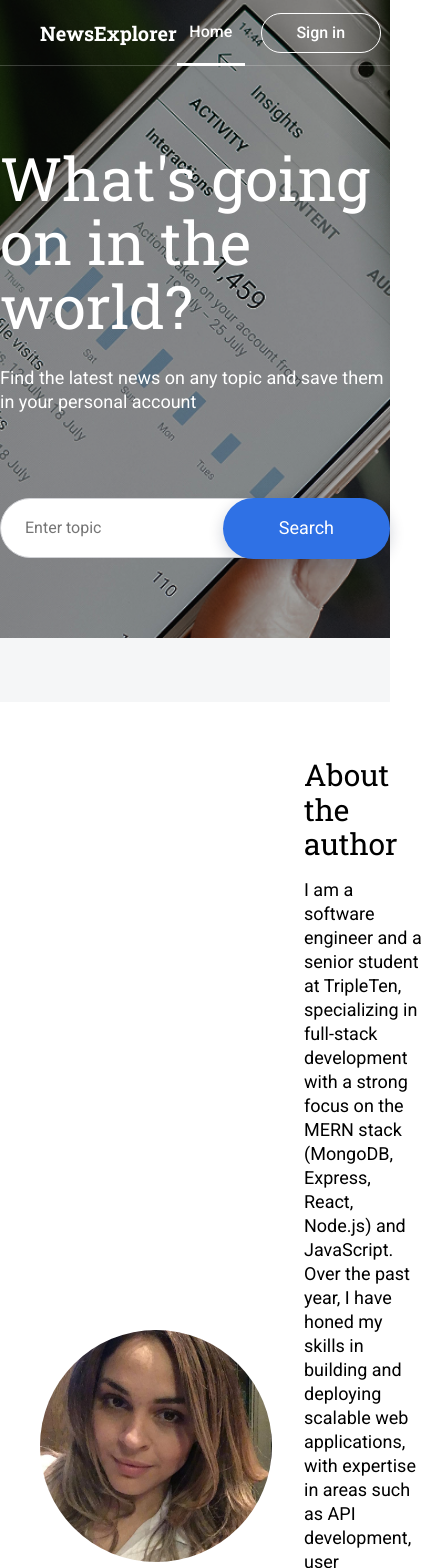
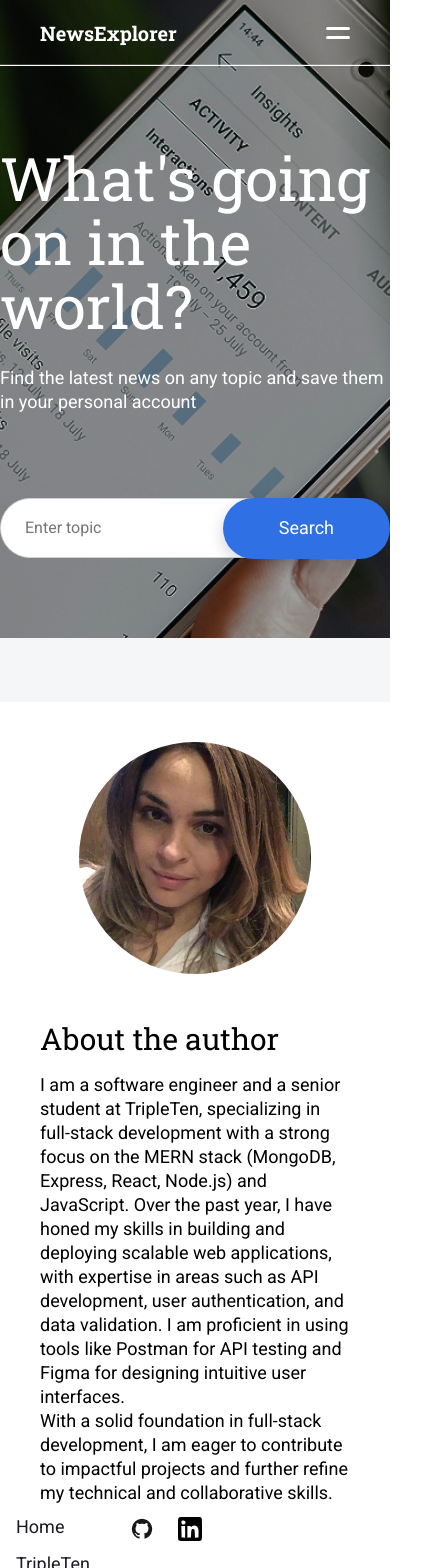
Before and after one commit to Sharrine8/final-project_frontend, a React (Vite) app: page / in a window 390 px wide. Shown: the top 1568 px of the page, 423 px wide, since content can reach past the window. Built offline with nearby package versions, Linux system fonts and the light colour scheme.

Commit message:
fix: css

```diff
--- a/src/components/About/About.css
+++ b/src/components/About/About.css
@@ -31,11 +31,12 @@
   line-height: 24px;
 }
 
-@media (max-width: 768px) {
+@media (max-width: 820px) {
   .about {
     gap: 32px;
     padding: 40px;
     display: flex;
+    flex-wrap: wrap;
   }
 
   .about__img {
--- a/src/components/Footer/Footer.css
+++ b/src/components/Footer/Footer.css
@@ -11,6 +11,11 @@
   font-family: "Roboto-Regular", Arial, sans-serif;
   font-weight: 400;
   font-size: 16px;
+}
+
+.footer__links-container {
+  display: flex;
+  gap: 40px;
 }
 
 .footer__links {
@@ -60,3 +65,16 @@
     height: 64px;
   }
 }
+
+@media (max-width: 400px) {
+  .footer {
+    padding: 16px 16px;
+    flex-direction: column-reverse;
+    align-items: normal;
+  }
+
+  .footer__links {
+    flex-direction: column;
+    gap: 16px;
+  }
+}
--- a/src/components/Footer/Footer.jsx
+++ b/src/components/Footer/Footer.jsx
@@ -5,6 +5,7 @@ function Footer() {
   return (
     <footer className="footer">
       <p className="footer__info">@2024 Supersite, Powered by News API</p>
+      <div className="footer__links-container">
         <div className="footer__links">
           <Link to="/" className="footer__link">
             Home
@@ -12,7 +13,7 @@ function Footer() {
           <Link to="https:/www.tripleten.com" className="footer__link">
             TripleTen
           </Link>
-
+        </div>
         <div className="footer__weblinks">
           <Link to="https://github.com/Sharrine8" className="footer__weblink">
             <button className="footer__weblink_btn footer__github" />
--- a/src/components/Navigation/Navigation.css
+++ b/src/components/Navigation/Navigation.css
@@ -35,6 +35,15 @@
   margin: 0;
   padding: 0;
   list-style: none;
+  z-index: 1000;
+  transition: opacity 0.3s ease, transform 0.3s ease;
+  opacity: 0;
+  transform: translateY(-10px);
+}
+
+.nav__links_open {
+  opacity: 1;
+  transform: translateY(0);
 }
 
 .nav__link {
@@ -109,6 +118,44 @@
   align-items: center;
 }
 
+.nav__burger {
+  display: none;
+  flex-direction: column;
+  justify-content: space-around;
+  width: 24px;
+  height: 18px;
+  background: none;
+  border: none;
+  cursor: pointer;
+  padding: 0;
+}
+
+.nav__burger .nav__span {
+  height: 3px;
+  width: 100%;
+  background: #fff;
+  display: block;
+  border-radius: 2px;
+}
+
+.nav__span_type_white {
+  background: #fff;
+}
+
+.nav__span_type_black {
+  background: #000;
+}
+
+.nav__overlay {
+  position: fixed;
+  top: 0;
+  left: 0;
+  width: 100vw;
+  height: 100vh;
+  background-color: rgba(0, 0, 0, 0.5);
+  z-index: 999;
+}
+
 @media (max-width: 770px) {
   .nav {
     padding: 0 40px;
@@ -137,3 +184,48 @@
     max-height: 40px;
   }
 }
+
+.nav__background-color_type_home {
+  background-color: #1a1b22;
+}
+
+@media (max-width: 430px) {
+  .nav {
+    border-bottom: 1px solid #fff;
+    box-shadow: 0px -1px 0px 0px #ffffff33 inset;
+    position: relative;
+    z-index: 1000;
+  }
+  .nav__burger {
+    display: flex;
+  }
+
+  .nav__links {
+    display: none;
+    position: absolute;
+    top: 66px;
+    right: 0px;
+    background: white;
+    flex-direction: column;
+    gap: 20px;
+    padding: 20px;
+    box-shadow: 0 4px 16px rgba(0, 0, 0, 0.2);
+    border-radius: 8px;
+    z-index: 1000;
+    width: 100%;
+  }
+
+  .nav__links_open {
+    display: flex;
+    background-color: #1a1b22;
+  }
+
+  .nav__link {
+    color: #fff;
+  }
+
+  .nav__btn {
+    width: 100%;
+    justify-content: flex-start;
+  }
+}
--- a/src/components/Navigation/Navigation.jsx
+++ b/src/components/Navigation/Navigation.jsx
@@ -1,6 +1,6 @@
 import { Link, useLocation } from "react-router-dom";
 import logout_black from "../../assets/logout-black.svg";
-import { useContext } from "react";
+import { useContext, useState, useEffect } from "react";
 import logout_white from "../../assets/logout-white.svg";
 import CurrentUserContext from "../../contexts/CurrentUserContext";
 import "./Navigation.css";
@@ -9,16 +9,48 @@ function Navigation({ isLoggedIn, openLoginModal, onLogout }) {
   const { pathname } = useLocation();
   const isHome = pathname === "/";
   const currentUser = useContext(CurrentUserContext);
+  const [menuOpen, setMenuOpen] = useState(false);
+  const [isMobile, setIsMobile] = useState(window.innerWidth < 430);
+
+  const toggleMenu = () => setMenuOpen(!menuOpen);
+
+  useEffect(() => {
+    const handleResize = () => {
+      setIsMobile(window.innerWidth < 430);
+    };
+
+    window.addEventListener("resize", handleResize);
+    return () => window.removeEventListener("resize", handleResize);
+  }, []);
+
   return (
-    <nav className={`nav ${isHome ? "" : "nav__saved-news"}`}>
+    <nav
+      className={`nav ${isHome ? "" : "nav__saved-news"} ${
+        menuOpen && isMobile ? "nav__background-color_type_home" : ""
+      }`}
+    >
       <Link
         to="/"
         className={`nav__logo ${isHome ? "" : "nav__logo_saved-news"}`}
       >
         NewsExplorer
       </Link>
-      {isLoggedIn ? (
-        <ul className="nav__links">
+      <button
+        onClick={toggleMenu}
+        className={`nav__burger ${menuOpen ? "nav__burger_open" : ""}`}
+      >
+        <span
+          className={`nav__span ${
+            isHome ? "nav__span_type_white" : "nav__span_type_black"
+          }`}
+        />
+        <span
+          className={`nav__span ${
+            isHome ? "nav__span_type_white" : "nav__span_type_black"
+          }`}
+        />
+      </button>
+      <ul className={`nav__links ${menuOpen ? "nav__links_open" : ""}`}>
         <li className="nav__li">
           <Link
             to="/"
@@ -27,10 +59,12 @@ function Navigation({ isLoggedIn, openLoginModal, onLogout }) {
                 ? "nav__link_white nav__link_white_active"
                 : "nav__link_black"
             }`}
+            onClick={() => setMenuOpen(false)}
           >
             Home
           </Link>
         </li>
+        {isLoggedIn && (
           <li className="nav__li">
             <Link
               to="/saved-news"
@@ -39,13 +73,19 @@ function Navigation({ isLoggedIn, openLoginModal, onLogout }) {
                   ? "nav__link_white"
                   : "nav__link_black nav__link_black_active"
               }`}
+              onClick={() => setMenuOpen(false)}
             >
               Saved Articles
             </Link>
           </li>
+        )}
         <li className="nav__li">
+          {isLoggedIn ? (
             <button
-              onClick={onLogout}
+              onClick={() => {
+                setMenuOpen(false);
+                onLogout();
+              }}
               className={`nav__link nav__btn ${
                 isHome ? "nav__btn_logged-in_white" : "nav__btn_logged-in_black"
               }`}
@@ -56,31 +96,99 @@ function Navigation({ isLoggedIn, openLoginModal, onLogout }) {
                 src={isHome ? logout_white : logout_black}
               />
             </button>
-          </li>
-        </ul>
           ) : (
-        <ul className="nav__links">
-          <li className="nav__li">
-            <Link
-              to="/"
-              className="nav__link nav__link_type_home nav__link_white_active"
-            >
-              Home
-            </Link>
-          </li>
-          <li className="nav__li">
             <button
               className="nav__link nav__btn"
               type="button"
-              onClick={openLoginModal}
+              onClick={() => {
+                setMenuOpen(false);
+                openLoginModal();
+              }}
             >
               Sign in
             </button>
+          )}
         </li>
       </ul>
+      {menuOpen && (
+        <div className="nav__overlay" onClick={() => setMenuOpen(false)}></div>
       )}
     </nav>
   );
 }
 
 export default Navigation;
+
+{
+  /* old code */
+}
+//       {isLoggedIn ? (
+//         <ul className="nav__links">
+//           <li className="nav__li">
+//             <Link
+//               to="/"
+//               className={`nav__link nav__link_type_home ${
+//                 isHome
+//                   ? "nav__link_white nav__link_white_active"
+//                   : "nav__link_black"
+//               }`}
+//             >
+//               Home
+//             </Link>
+//           </li>
+//           <li className="nav__li">
+//             <Link
+//               to="/saved-news"
+//               className={`nav__link nav__link_saved-news ${
+//                 isHome
+//                   ? "nav__link_white"
+//                   : "nav__link_black nav__link_black_active"
+//               }`}
+//             >
+//               Saved Articles
+//             </Link>
+//           </li>
+//           <li className="nav__li">
+//             <button
+//               onClick={onLogout}
+//               className={`nav__link nav__btn ${
+//                 isHome ? "nav__btn_logged-in_white" : "nav__btn_logged-in_black"
+//               }`}
+//             >
+//               {currentUser.name}
+//               <img
+//                 alt="logout-icon"
+//                 src={isHome ? logout_white : logout_black}
+//               />
+//             </button>
+//           </li>
+//         </ul>
+//       ) : (
+//         <ul className="nav__links">
+//           <li className="nav__li">
+//             <Link
+//               to="/"
+//               className="nav__link nav__link_type_home nav__link_white_active"
+//             >
+//               Home
+//             </Link>
+//           </li>
+//           <li className="nav__li">
+//             <button
+//               className="nav__link nav__btn"
+//               type="button"
+//               onClick={openLoginModal}
+//             >
+//               Sign in
+//             </button>
+//           </li>
+//         </ul>
+//       )}
+//       {menuOpen && (
+//         <div className="nav__overlay" onClick={() => setMenuOpen(false)}></div>
+//       )}
+//     </nav>
+//   );
+// }
+
+// export default Navigation;
```
Lines whose indentation alone changed are shown as unchanged.
